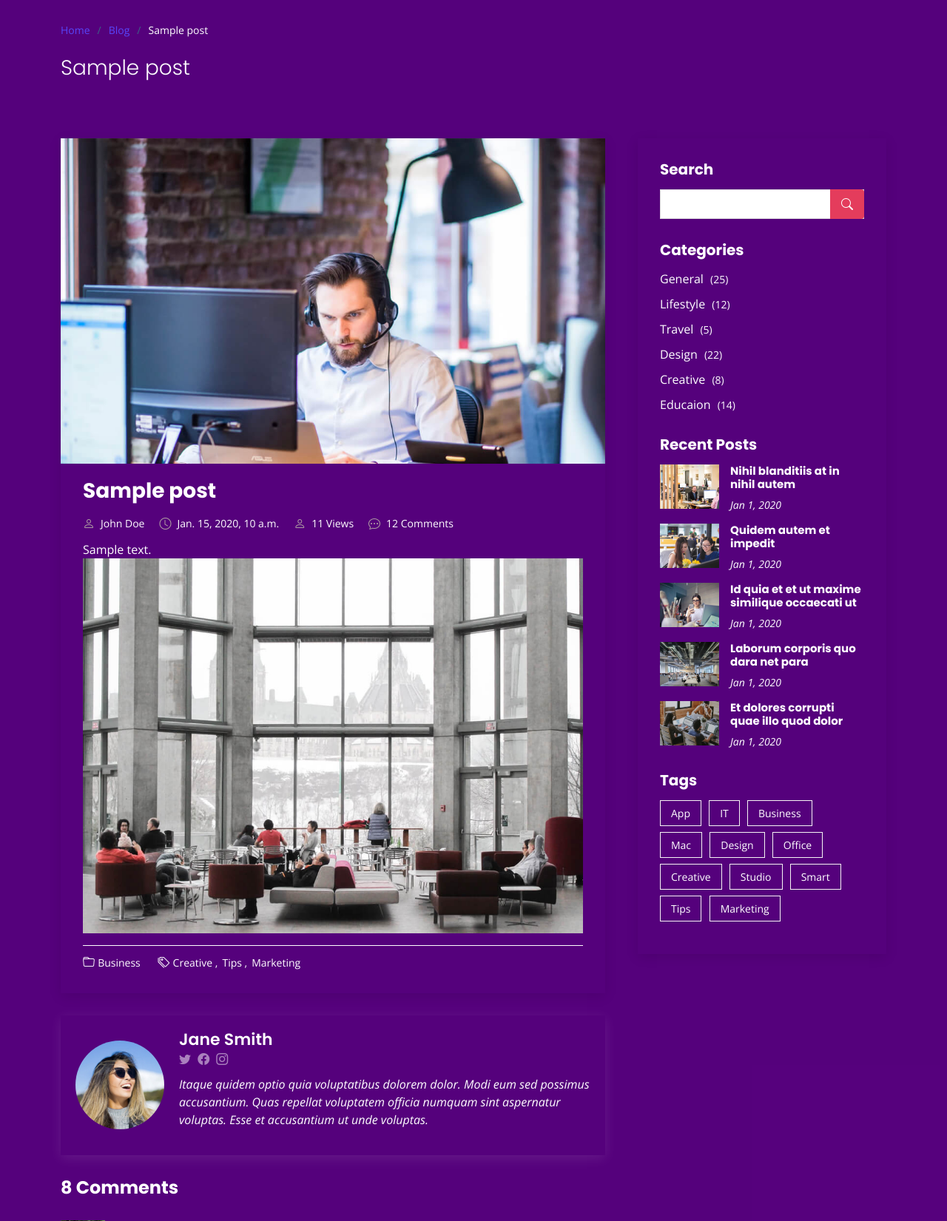
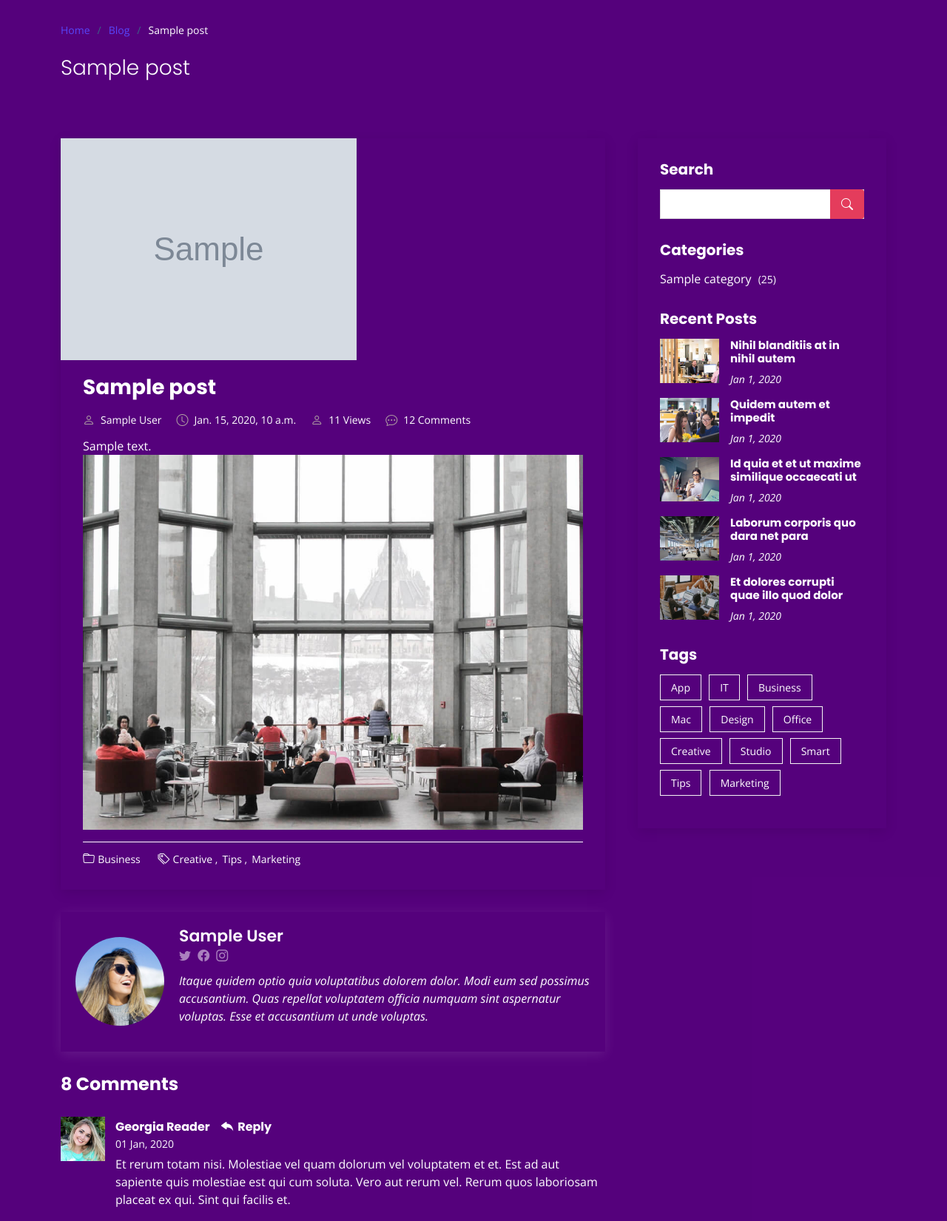
Before and after one commit to Pooriya1998/Main-Website, a Django app: page /blog/1 in a window 1280 px wide. Shown: the part 85-1736 px from the top of the page at 74% size. Run offline with Django 3.2, Linux system fonts and the light colour scheme; tables that the repository leaves empty hold one stand-in row (Sample ...); some libraries are stand-ins or nearby versions.

Commit message:
Add the category section, add the author's name, add the main image of the post

```diff
--- a/blog/models.py
+++ b/blog/models.py
@@ -1,12 +1,20 @@
 from django.db import models
+from django.contrib.auth.models import User
+
+
+class Category(models.Model):
+    name = models.CharField(max_length=255)
+
+    def __str__(self):
+        return self.name
 
 
 class Post(models.Model):
-    # author = models.IntegerField()
-    # image = models.CharField(max_length=255)
+    author = models.ForeignKey(User, on_delete=models.SET_NULL, null=True)
+    image = models.ImageField(upload_to='blog/', default='blog/default.jpg')
     title = models.CharField(max_length=255)
     content = models.TextField()
-    # category = models.IntegerField()
+    category = models.ManyToManyField(Category)
     # tag = models.IntegerField()
     counted_views = models.IntegerField(default=0)
     status = models.BooleanField(default=False)
@@ -14,8 +22,6 @@ class Post(models.Model):
     created_date = models.DateTimeField(auto_now_add=True)
     updated_date = models.DateTimeField(auto_now=True)
 
-
-
     class Meta:
         ordering = ['-created_date']
 
--- a/blog/urls.py
+++ b/blog/urls.py
@@ -6,5 +6,4 @@ app_name = 'blog'
 urlpatterns = [
     path('', blog_view, name='index'),
     path('<int:pid>', blog_single_view, name='single'),
-    path('test/', test_view),
 ]
--- a/blog/views.py
+++ b/blog/views.py
@@ -1,5 +1,5 @@
 from django.shortcuts import render, get_object_or_404
-from blog.models import Post
+from blog.models import Post, Category
 import datetime
 
 
@@ -7,6 +7,7 @@ def blog_view(requests):
     all_posts = Post.objects.all()
     published_posts = Post.objects.exclude(published_date__gt=datetime.datetime.now())
     unpublished_posts = Post.objects.filter(published_date__gt=datetime.datetime.now())
+    all_cats = Category.objects.all()
 
     for post in all_posts:
         if post in published_posts:
@@ -16,30 +17,14 @@ def blog_view(requests):
             post.status = False
             post.save()
 
-    context = {'published_posts': published_posts, 'unpublished_posts': unpublished_posts}
+    context = {'published_posts': published_posts, 'unpublished_posts': unpublished_posts, 'all_cats': all_cats}
     return render(requests, 'blog/blog.html', context)
 
 
 def blog_single_view(requests, pid):
     post = get_object_or_404(Post, pk=pid, status=1)
+    all_cats = Category.objects.all()
     post.counted_views += 1
     post.save()
-    context = {'post': post}
+    context = {'post': post, 'all_cats': all_cats}
     return render(requests, 'blog/blog-single.html', context)
-
-
-def test_view(requests):
-    all_posts = Post.objects.all()
-    published_posts = Post.objects.exclude(published_date__gt=datetime.datetime.now())
-    unpublished_posts = Post.objects.filter(published_date__gt=datetime.datetime.now())
-
-    for post in all_posts:
-        if post in published_posts:
-            post.status = True
-            post.save()
-        else:
-            post.status = False
-            post.save()
-
-    context = {'published_posts': published_posts, 'unpublished_posts': unpublished_posts}
-    return render(requests, 'test.html', context)
--- a/media/1.txt
+++ /dev/null
@@ -1 +0,0 @@
-media
--- /dev/null
+++ b/requirements.txt
@@ -0,0 +1,5 @@
+Django==3.2.19
+asgiref
+pytz
+sqlparse
+pillow
--- a/templates/blog/blog-single.html
+++ b/templates/blog/blog-single.html
@@ -89,7 +89,7 @@
             <article class="entry entry-single">
 
               <div class="entry-img">
-                <img src="{% static 'img/blog/blog-1.jpg' %}" alt="" class="img-fluid">
+                <img src="{{ post.image.url }}" alt="" class="img-fluid">
               </div>
 
               <h2 class="entry-title">
@@ -98,7 +98,7 @@
 
               <div class="entry-meta">
                 <ul>
-                  <li class="d-flex align-items-center"><i class="bi bi-person"></i> <a>John Doe</a></li>
+                  <li class="d-flex align-items-center"><i class="bi bi-person"></i> <a>{{ post.author.get_full_name }}</a></li>
                   <li class="d-flex align-items-center"><i class="bi bi-clock"></i> <a><time datetime="{{ post.published_date }}">{{ post.published_date }}</time></a></li>
                   <li class="d-flex align-items-center"><i class="bi bi-person"></i> <a>{{ post.counted_views }} Views</a></li>
                   <li class="d-flex align-items-center"><i class="bi bi-chat-dots"></i> <a>12 Comments</a></li>
@@ -130,7 +130,7 @@
             <div class="blog-author d-flex align-items-center">
               <img src="{% static 'img/blog/blog-author.jpg' %}" class="rounded-circle float-left" alt="">
               <div>
-                <h4>Jane Smith</h4>
+                <h4>{{ post.author.get_full_name }}</h4>
                 <div class="social-links">
                   <a href="https://twitters.com/#"><i class="bi bi-twitter"></i></a>
                   <a href="https://facebook.com/#"><i class="bi bi-facebook"></i></a>
@@ -282,12 +282,9 @@
               <h3 class="sidebar-title">Categories</h3>
               <div class="sidebar-item categories">
                 <ul>
-                  <li><a href="#">General <span>(25)</span></a></li>
-                  <li><a href="#">Lifestyle <span>(12)</span></a></li>
-                  <li><a href="#">Travel <span>(5)</span></a></li>
-                  <li><a href="#">Design <span>(22)</span></a></li>
-                  <li><a href="#">Creative <span>(8)</span></a></li>
-                  <li><a href="#">Educaion <span>(14)</span></a></li>
+                  {% for cat in all_cats %}
+                  <li><a href="#">{{ cat.name }} <span>(25)</span></a> </li>
+                  {% endfor %}
                 </ul>
               </div><!-- End sidebar categories-->
 
```
Also changed, not shown: blog/admin.py (+6 -3 lines), templates/blog/blog.html (+5 -9 lines), templates/test.html (deleted, +0 -16 lines).
